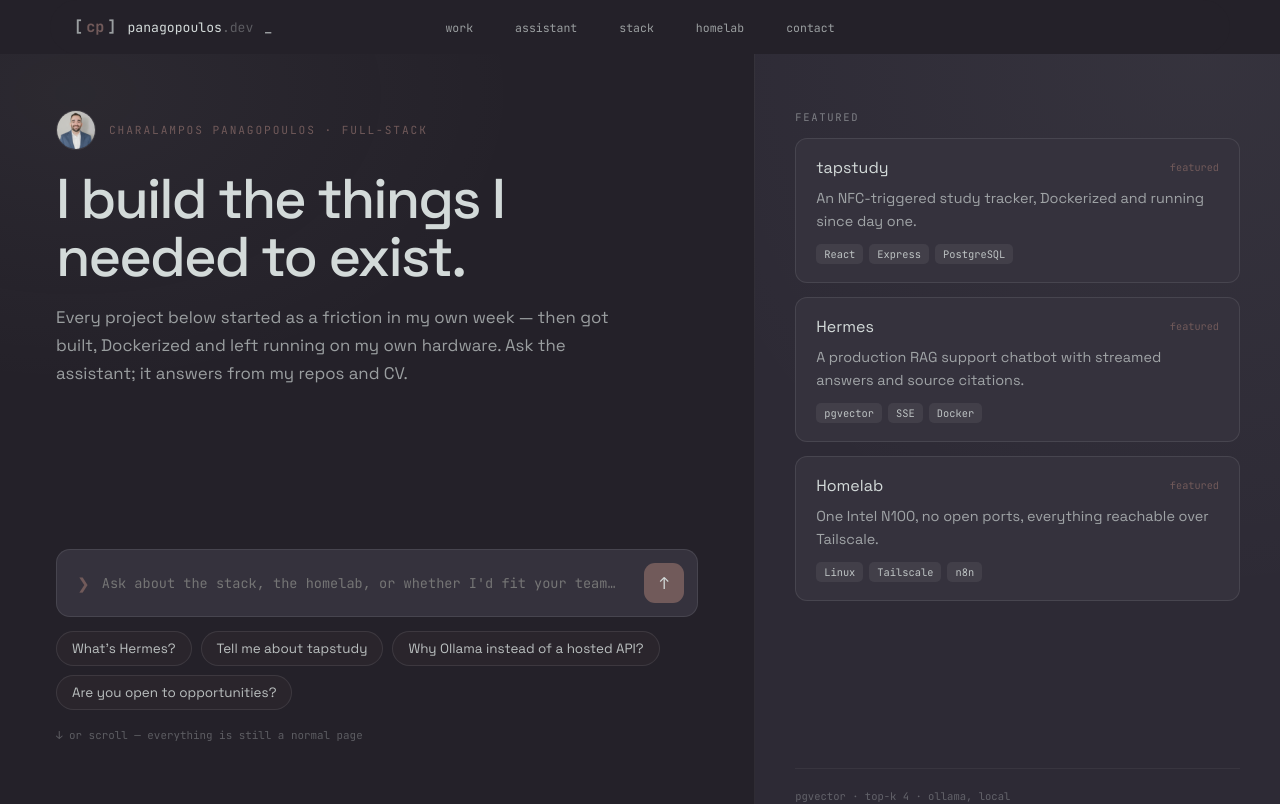
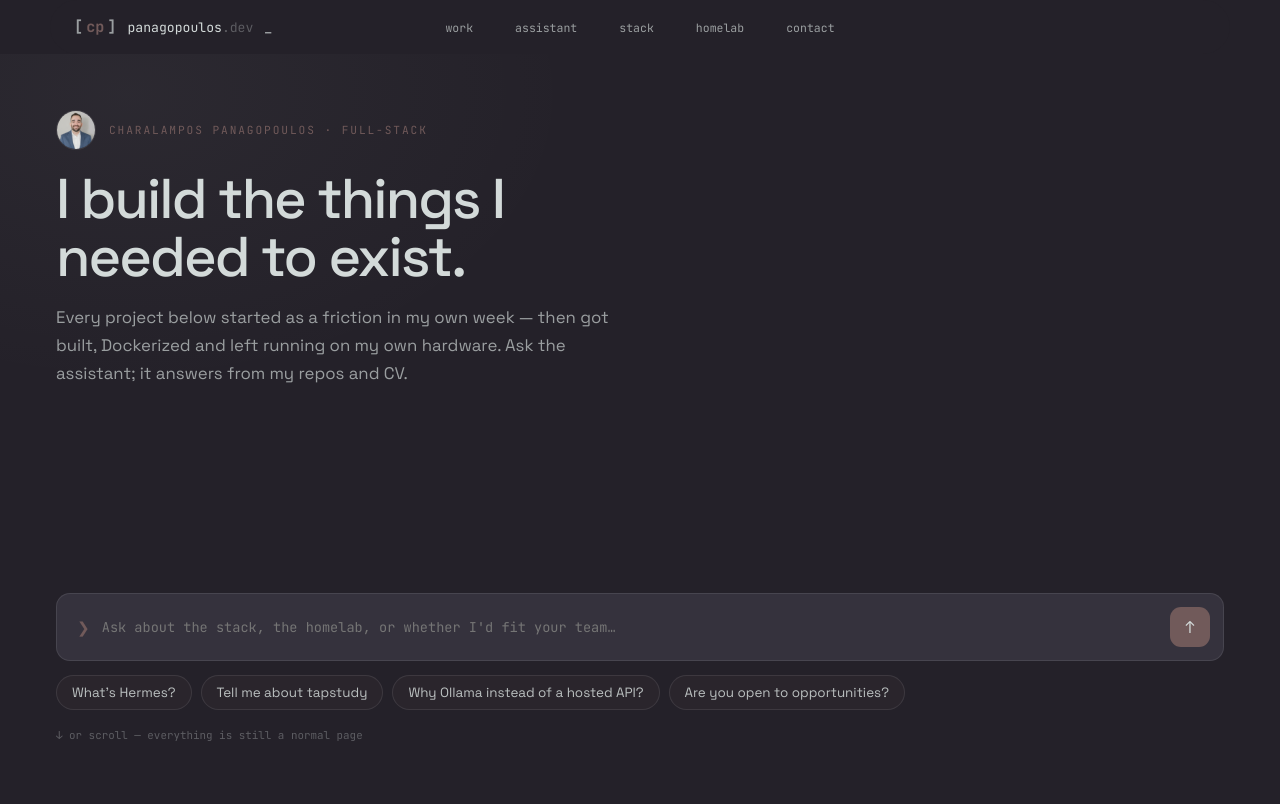
Before and after one commit to c-panagopoulos/Personal-Website, a React (Vite) app in the folder client/: page / in a window 1280 px wide. Shown: the top 804 px of the page. Built offline with nearby package versions, Linux system fonts and the light colour scheme.

Commit message:
Share chat state between hero and assistant section, simplify hero layout

```diff
--- a/client/src/App.jsx
+++ b/client/src/App.jsx
@@ -12,6 +12,7 @@ import ContactSection from "./components/ContactSection.jsx";
 import DockNav from "./components/DockNav.jsx";
 import Reveal from "./components/Reveal.jsx";
 import WipeReveal from "./components/WipeReveal.jsx";
+import { ChatProvider } from "./context/ChatContext.jsx";
 
 const HERMES_SLIDES = [
   { name: "chat-ui", label: "Chat UI", src: "/images/hermes-homepage.png" },
@@ -22,6 +23,7 @@ const HERMES_SLIDES = [
 
 export default function App() {
   return (
+    <ChatProvider>
       <div className="page">
         <NavBar />
         <Hero />
@@ -133,5 +135,6 @@ export default function App() {
         <ContactSection />
         <DockNav />
       </div>
+    </ChatProvider>
   );
 }
--- a/client/src/components/AssistantSection.jsx
+++ b/client/src/components/AssistantSection.jsx
@@ -1,4 +1,4 @@
-import { useChat } from "../hooks/useChat.js";
+import { useSharedChat } from "../context/ChatContext.jsx";
 import ChatInput from "./ChatInput.jsx";
 import { RetrievalStatus, SourceChips, ThinkingDots } from "./RetrievalStatus.jsx";
 import DotField from "./DotField.jsx";
@@ -11,7 +11,7 @@ const CHIPS = [
 ];
 
 export default function AssistantSection() {
-  const chat = useChat();
+  const chat = useSharedChat();
 
   return (
     <div id="assistant" className="assistant-section">
--- a/client/src/components/Hero.jsx
+++ b/client/src/components/Hero.jsx
@@ -1,4 +1,4 @@
-import { useChat } from "../hooks/useChat.js";
+import { useSharedChat } from "../context/ChatContext.jsx";
 import ChatInput from "./ChatInput.jsx";
 import { RetrievalStatus, SourceChips, ThinkingDots } from "./RetrievalStatus.jsx";
 import DotField from "./DotField.jsx";
@@ -10,23 +10,8 @@ const CHIPS = [
   "Are you open to opportunities?",
 ];
 
-const TEASER_CARDS = [
-  { title: "tapstudy", score: "featured", body: "An NFC-triggered study tracker, Dockerized and running since day one.", tags: ["React", "Express", "PostgreSQL"] },
-  { title: "Hermes", score: "featured", body: "A production RAG support chatbot with streamed answers and source citations.", tags: ["pgvector", "SSE", "Docker"] },
-  { title: "Homelab", score: "featured", body: "One Intel N100, no open ports, everything reachable over Tailscale.", tags: ["Linux", "Tailscale", "n8n"] },
-];
-
 export default function Hero() {
-  const chat = useChat();
-
-  const cards = chat.sources.length
-    ? chat.sources.map((s) => ({
-        title: s.source,
-        score: typeof s.score === "number" ? s.score.toFixed(2) : s.score,
-        body: s.snippet || "",
-        tags: [],
-      }))
-    : TEASER_CARDS;
+  const chat = useSharedChat();
 
   return (
     <div className="hero">
@@ -56,6 +41,7 @@ export default function Hero() {
               </div>
               <div className="assistant-card__question">&gt; {chat.question}</div>
               {chat.isRetrieving && <RetrievalStatus note="searching indexed chunks · repos, cv, notes" />}
+              {chat.showSources && <SourceChips sources={chat.sources} />}
               {chat.isThinking && <ThinkingDots note="sources locked — writing an answer" />}
               {chat.hasText && (
                 <p className="assistant-card__answer">
@@ -65,8 +51,8 @@ export default function Hero() {
               )}
               {chat.error && <p className="chat-bubble__text--muted">{chat.error}</p>}
               {chat.done && (
-                <a className="assistant-card__jump" href="#scene-01">
-                  see the projects ↓
+                <a className="assistant-card__jump" href="#assistant">
+                  see exactly how it answered — continue below ↓
                 </a>
               )}
             </div>
@@ -87,33 +73,6 @@ export default function Hero() {
           <div className="hero__hint">↓ or scroll — everything is still a normal page</div>
         </div>
       </div>
-
-      <div className="hero__right">
-        <div className="hero__panel-head">
-          <span className="hero__panel-label">{chat.showSources ? "RETRIEVED SOURCES" : "FEATURED"}</span>
-          {chat.showSources && <span className="live-dot">● live</span>}
-        </div>
-        {chat.showSources && <SourceChips sources={chat.sources} />}
-        {cards.map((card) => (
-          <div className="card" key={card.title}>
-            <div className="card__head">
-              <span className="card__title">{card.title}</span>
-              <span className="card__score">{card.score}</span>
-            </div>
-            {card.body && <p className="card__body">{card.body}</p>}
-            {card.tags?.length > 0 && (
-              <div className="card__tags">
-                {card.tags.map((t) => (
-                  <span className="tag" key={t}>
-                    {t}
-                  </span>
-                ))}
-              </div>
-            )}
-          </div>
-        ))}
-        <div className="hero__footnote">pgvector · top-k 4 · ollama, local</div>
-      </div>
     </div>
   );
 }
--- /dev/null
+++ b/client/src/context/ChatContext.jsx
@@ -0,0 +1,15 @@
+import { createContext, useContext } from "react";
+import { useChat } from "../hooks/useChat.js";
+
+const ChatContext = createContext(null);
+
+export function ChatProvider({ children }) {
+  const chat = useChat();
+  return <ChatContext.Provider value={chat}>{children}</ChatContext.Provider>;
+}
+
+export function useSharedChat() {
+  const ctx = useContext(ChatContext);
+  if (!ctx) throw new Error("useSharedChat must be used within a ChatProvider");
+  return ctx;
+}
--- a/client/src/styles/global.css
+++ b/client/src/styles/global.css
@@ -320,22 +320,15 @@ button {
 }
 /* --- Hero --- */
 .hero {
-  display: grid;
-  grid-template-columns: 1.18fr 0.82fr;
   min-height: 100vh;
   background: var(--bg);
 }
-@media (max-width: 900px) {
-  .hero {
-    grid-template-columns: 1fr;
-  }
-}
 
 .hero__left {
   padding: 56px 56px 112px;
   display: flex;
   flex-direction: column;
-  border-right: 1px solid var(--border);
+  min-height: 100vh;
   background-image: radial-gradient(640px 420px at 10% 5%, rgba(211, 218, 217, 0.045), transparent 70%);
 }
 .hero__byline {
@@ -388,90 +381,11 @@ button {
   margin-top: 4px;
 }
 
-.hero__right {
-  padding: 56px 40px 48px;
-  display: flex;
-  flex-direction: column;
-  gap: 14px;
-  background-color: var(--surface);
-  background-image: radial-gradient(circle at 85% 0%, rgba(211, 218, 217, 0.05), transparent 60%);
-}
-.hero__panel-head {
-  display: flex;
-  align-items: center;
-  justify-content: space-between;
-}
 .hero__panel-label {
   font-family: var(--font-mono);
   font-size: 0.66rem;
   letter-spacing: 0.16em;
   color: var(--text-tertiary);
-}
-.live-dot {
-  font-family: var(--font-mono);
-  font-size: 0.66rem;
-  color: #4ade80;
-  animation: fadeIn 0.4s cubic-bezier(0.2, 0.7, 0.2, 1) both;
-}
-.hero__footnote {
-  margin-top: auto;
-  padding-top: 18px;
-  border-top: 1px solid var(--border);
-  font-family: var(--font-mono);
-  font-size: 0.66rem;
-  color: var(--text-quiet);
-  line-height: 1.8;
-}
-
-/* --- Cards (retrieval result cards, right panel) --- */
-.card {
-  background: var(--surface-elevated);
-  border: 1px solid var(--border-strong);
-  border-radius: 12px;
-  padding: 18px 20px;
-  display: flex;
-  flex-direction: column;
-  gap: 9px;
-  animation: rise 0.5s cubic-bezier(0.2, 0.7, 0.2, 1) both;
-  transition: border-color 0.3s ease;
-}
-.card:hover {
-  border-color: var(--accent-border);
-}
-.card__head {
-  display: flex;
-  align-items: center;
-  justify-content: space-between;
-  gap: 10px;
-}
-.card__title {
-  font-size: 1rem;
-  color: var(--text-primary);
-}
-.card__score {
-  font-family: var(--font-mono);
-  font-size: 0.64rem;
-  color: var(--accent);
-}
-.card__body {
-  font-size: 0.9rem;
-  line-height: 1.6;
-  color: var(--text-secondary);
-  margin: 0;
-}
-.card__tags {
-  display: flex;
-  flex-wrap: wrap;
-  gap: 6px;
-  margin-top: 2px;
-}
-.tag {
-  background: rgba(211, 218, 217, 0.08);
-  color: var(--text-soft);
-  font-family: var(--font-mono);
-  font-size: 0.65rem;
-  padding: 3px 8px;
-  border-radius: 5px;
 }
 
 /* --- Assistant widget (shared by hero mini card and full section) --- */
```
Lines whose indentation alone changed are shown as unchanged.
